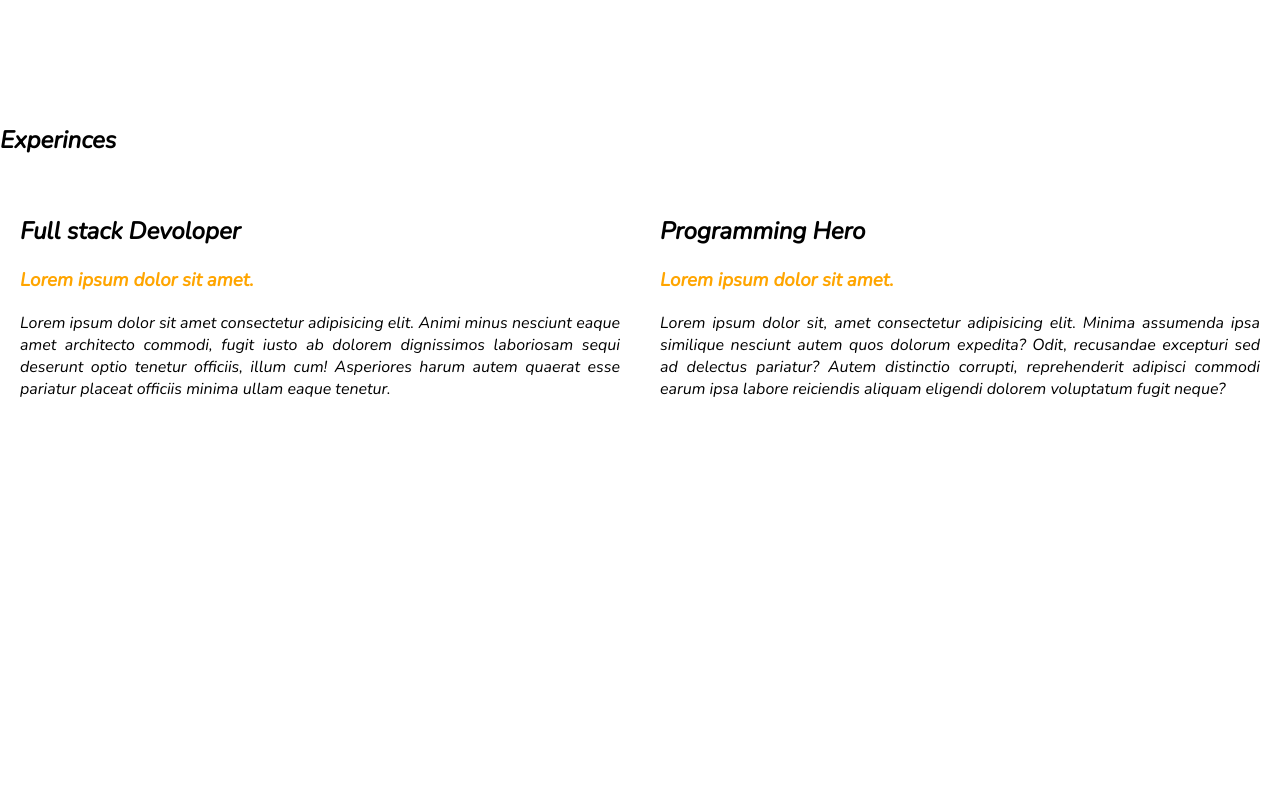
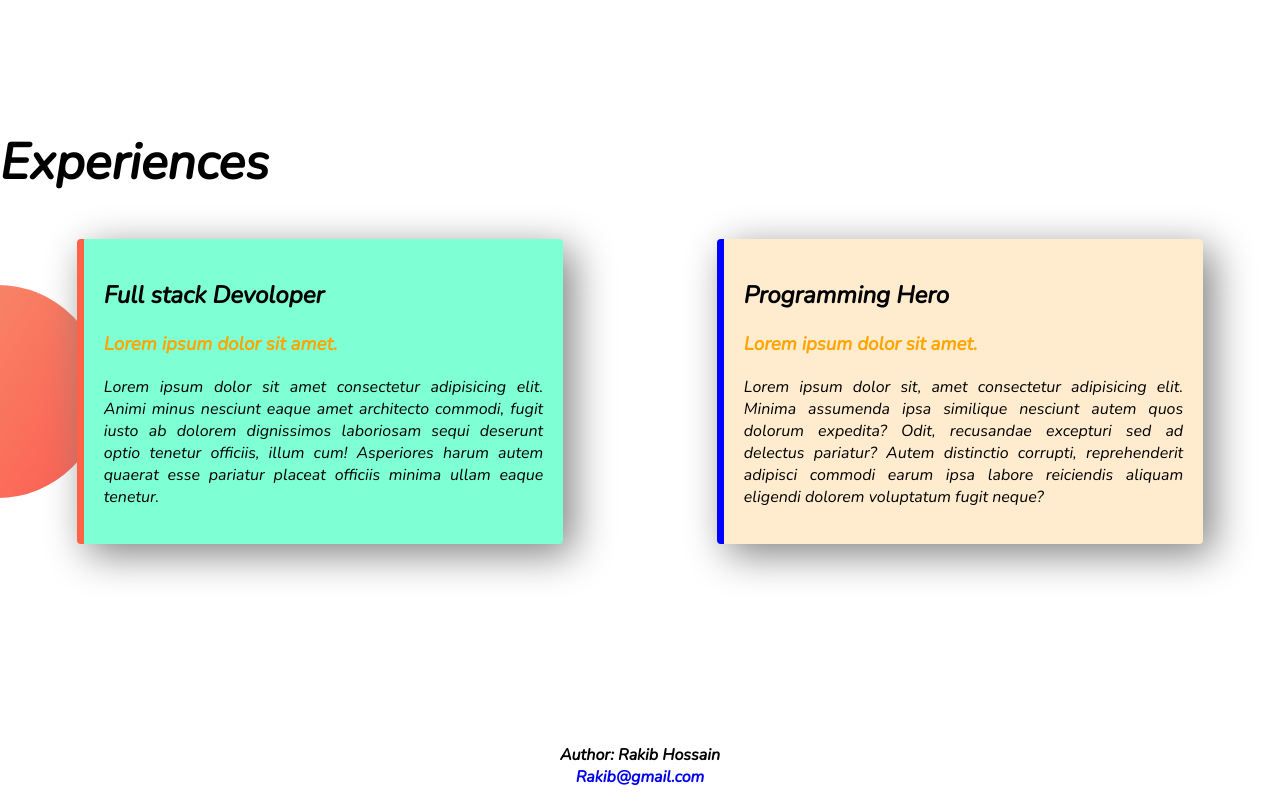
Before and after one commit to Ak-Rakib/portfolio-01, a plain HTML site: page index.html in a window 1280 px wide. Shown: the part 1160-1964 px from the top of the page. Before the commit the page ends 1796 px from the top, so only its background shows below. Drawn offline with nearby package versions, Linux system fonts and the light colour scheme.

Commit message:
footer added

```diff
--- a/index.html
+++ b/index.html
@@ -47,9 +47,9 @@
     </section>
 
     <section class="lastone">
-        <h1>Experinces</h1>
-        <div class="flex">
-            <div class="container-flexible">
+        <h1 class="Header">Experiences</h1>
+        <div class="flex img3">
+            <div class="container-flexible brd1">
                 <h1>Full stack Devoloper</h1>
                 <h3 class="h3">Lorem ipsum dolor sit amet.</h3>
                 <p>
@@ -60,7 +60,7 @@
                 </p>
             </div>
 
-            <div class="container--flexible">
+            <div class="container-flexible brd2">
                 <h1>Programming Hero</h1>
                 <h3 class="h3">Lorem ipsum dolor sit amet.</h3>
                 <p>
@@ -76,5 +76,10 @@
         </div>
     </section>
 </body>
+<footer>
+    <p>Author: Rakib Hossain<br>
+        <a href="rkrakibsaimon@gmail.com">Rakib@gmail.com</a>
+    </p>
+</footer>
 
 </html>
--- a/style.css
+++ b/style.css
@@ -14,9 +14,11 @@ body {
 .Half-width img {
     border-radius: 300px;
     filter: contrast(100%);
-    width: 40%;
-    padding-top: 20px;
-    padding: 50px;
+    width: 50%;
+    padding-left: 10px;
+    padding-right: 10px;
+    padding-bottom: 10px;
+    padding-top: 10px;
     position: relative;
 }
 
@@ -36,6 +38,7 @@ body {
     padding: 10px 20px;
     border-radius: 5px;
     font-weight: 700;
+    color: antiquewhite;
 }
 
 .bckimg {
@@ -54,25 +57,45 @@ body {
     padding-right: 10%;
 }
 
+.img3 {
+    background-image: url(exp-bg.png);
+    background-repeat: no-repeat;
+    background-position: left;
+}
+
 
 .container-flexible {
-    width: 50%;
-    padding-left: 10px;
+    width: 40%;
+    margin-left: 6%;
+    margin-right: 6%;
     background-color: white;
     padding: 20px;
     border-radius: 4px;
     text-align: justify;
+    box-shadow: 10px 10px 40px gray;
 }
 
-.container--flexible {
-    width: 50%;
-    padding-right: 10px;
-    background-color: white;
-    padding: 20px;
-    border-radius: 4px;
-    text-align: justify;
-}
 
 .h3 {
     color: orange;
 }
+
+.brd1 {
+    border-left: 7px solid tomato;
+    background-color: aquamarine;
+
+}
+
+.brd2 {
+    border-left: 7px solid blue;
+    background-color: blanchedalmond;
+}
+
+footer {
+    text-align: center;
+    font-weight: 700;
+}
+
+footer a {
+    text-decoration: none;
+}
```
Also changed, not shown: exp-bg.png (added).
